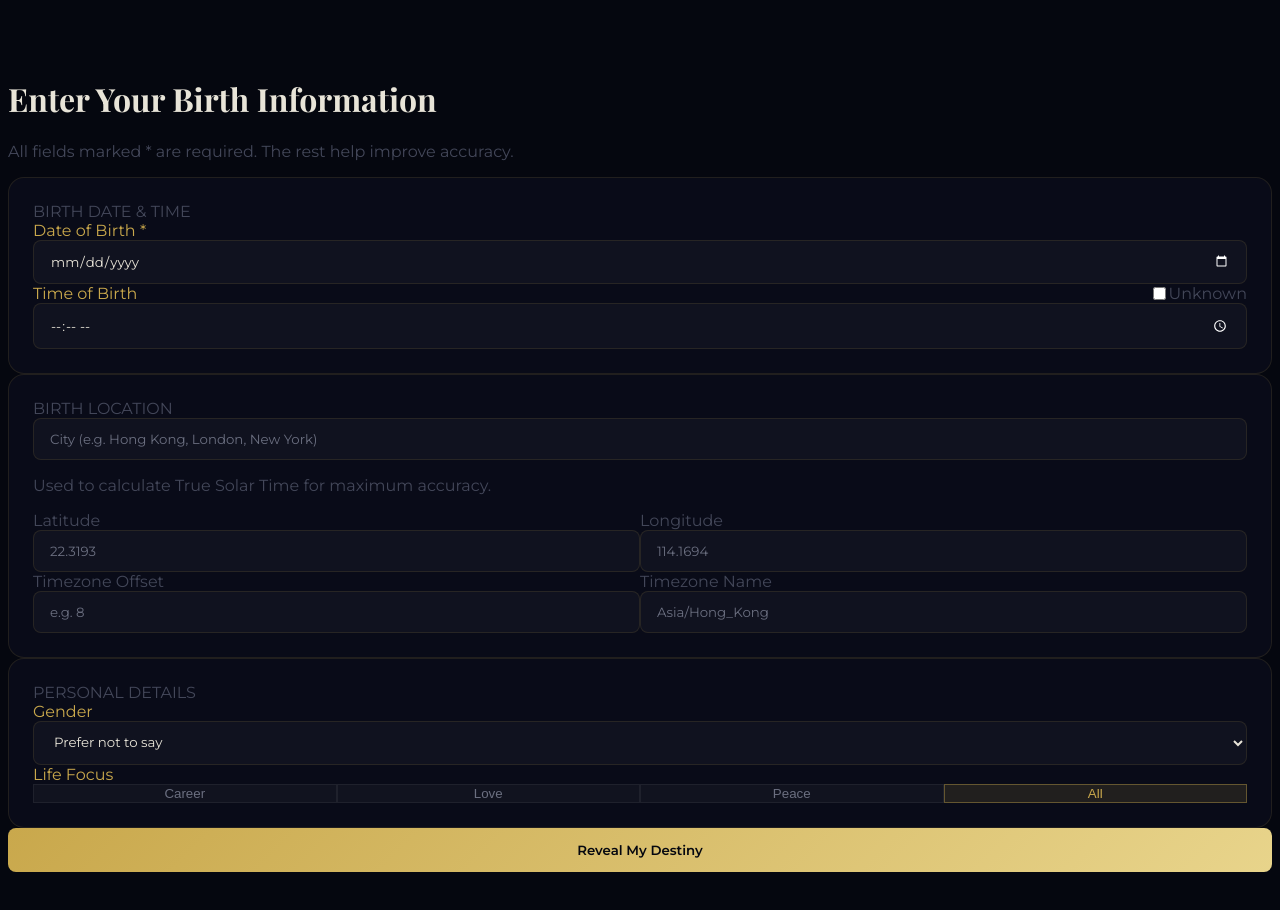
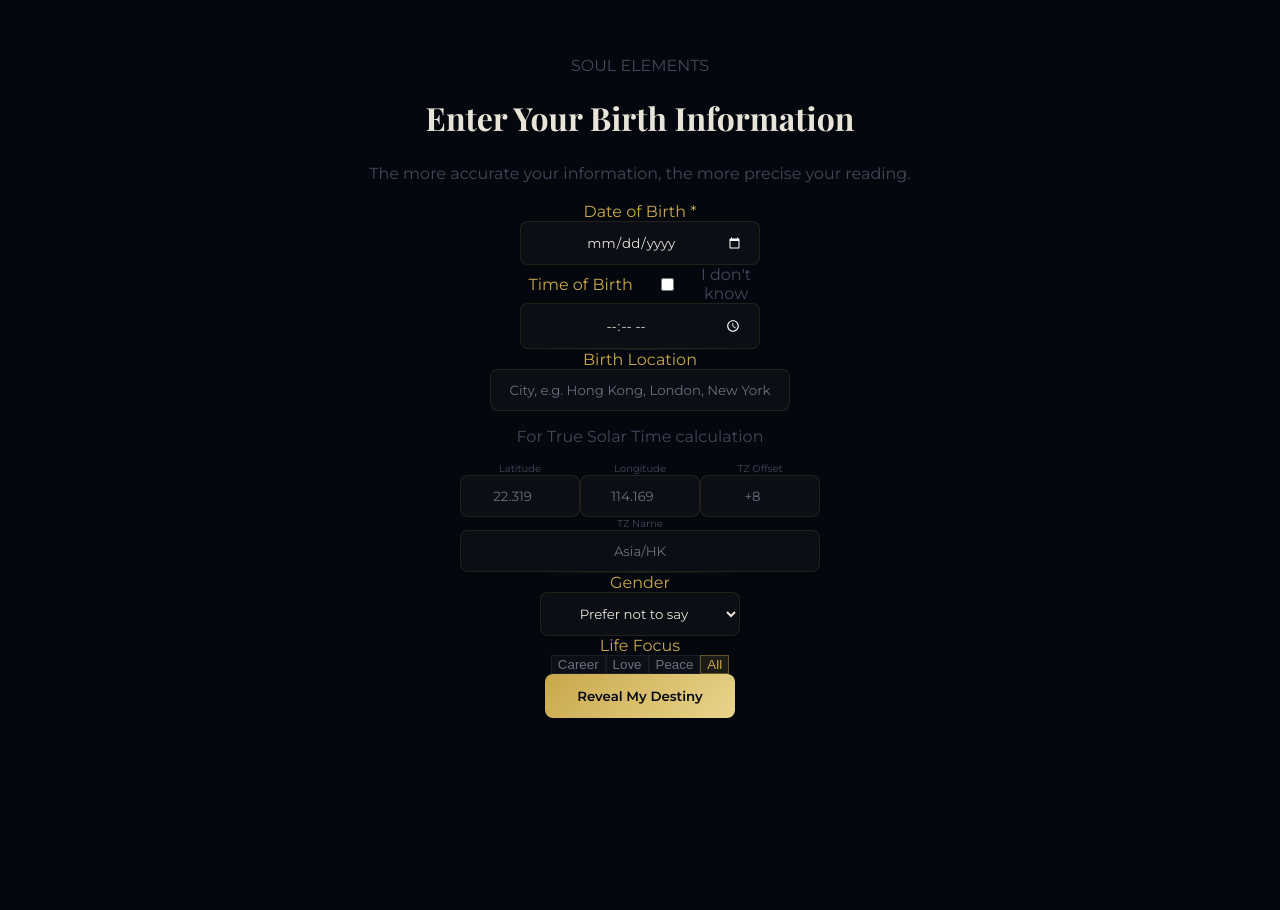
Before and after one commit to K3378/soul-elements, a Next.js app in the folder frontend/: page /input in a window 1280 px wide. Shown: the top 910 px of the page. After the commit the page ends 816 px from the top, so only its background shows below. Built offline with nearby package versions, Linux system fonts and the light colour scheme.

Commit message:
center input form like Dante style + coupons

```diff
--- a/frontend/src/app/input/page.js
+++ b/frontend/src/app/input/page.js
@@ -84,99 +84,88 @@ function InputForm() {
 
   return (
     <div className="min-h-screen flex flex-col items-center px-4" style={{ paddingTop: '6vh', paddingBottom: '8vh' }}>
-      <div className="w-full max-w-xl">
+      <div className="w-full max-w-md">
         {/* Header */}
-        <div className="mb-8">
-          <h1 className="text-2xl font-bold" style={{ fontFamily: "'Playfair Display', serif" }}>
+        <div className="text-center mb-8">
+          <div className="text-xs font-semibold uppercase tracking-widest mb-3" style={{ color: '#434759' }}>Soul Elements</div>
+          <h1 className="text-xl font-bold" style={{ fontFamily: "'Playfair Display', serif" }}>
             Enter Your Birth Information
           </h1>
-          <p className="text-xs mt-1" style={{ color: '#434759' }}>
-            All fields marked * are required. The rest help improve accuracy.
+          <p className="text-xs mt-2" style={{ color: '#434759', lineHeight: '1.6' }}>
+            The more accurate your information, the more precise your reading.
           </p>
         </div>
 
-        <form onSubmit={handleSubmit} className="space-y-4">
-          {/* Section: Birth Date & Time */}
-          <div className="card-glass p-6">
-            <div className="text-xs font-semibold uppercase tracking-wider mb-4" style={{ color: '#434759' }}>Birth Date &amp; Time</div>
-
-            <div className="space-y-3">
-              <div>
-                <label className="block text-xs mb-1" style={{ color: '#C9A84C' }}>Date of Birth *</label>
+        <form onSubmit={handleSubmit} className="space-y-5">
+          {/* Date of Birth */}
+          <div className="text-center">
+            <label className="block text-xs mb-2" style={{ color: '#C9A84C' }}>Date of Birth *</label>
             <input
               type="date" value={form.birthDate}
               onChange={(e) => handleChange('birthDate', e.target.value)}
               onBlur={() => handleBlur('birthDate')}
               required
-                  className={`w-full ${touched.birthDate && !isValidDate ? 'field-error' : ''}`}
-                  style={{ colorScheme: 'dark' }}
+              className={`w-full max-w-[240px] mx-auto ${touched.birthDate && !isValidDate ? 'field-error' : ''}`}
+              style={{ colorScheme: 'dark', textAlign: 'center' }}
             />
             {touched.birthDate && !isValidDate && (
-                  <p className="text-xs mt-1" style={{ color: 'rgba(255,80,80,0.8)' }}>Date of birth is required</p>
+              <p className="text-xs mt-1" style={{ color: 'rgba(255,80,80,0.8)' }}>Please select your date of birth</p>
             )}
           </div>
 
-              <div>
-                <div className="flex items-center justify-between mb-1">
+          {/* Time of Birth */}
+          <div className="text-center">
+            <div className="flex items-center justify-center gap-3 mb-2">
               <label className="text-xs" style={{ color: '#C9A84C' }}>Time of Birth</label>
               <label className="flex items-center gap-1.5 text-xs" style={{ color: '#434759', cursor: 'pointer' }}>
                 <input type="checkbox" checked={form.unknownTime} onChange={(e) => handleChange('unknownTime', e.target.checked)} />
-                    Unknown
+                I don&apos;t know
               </label>
             </div>
             {!form.unknownTime ? (
-                  <input type="time" value={form.birthTime} onChange={(e) => handleChange('birthTime', e.target.value)} className="w-full" style={{ colorScheme: 'dark' }} />
+              <input type="time" value={form.birthTime} onChange={(e) => handleChange('birthTime', e.target.value)} className="w-full max-w-[240px] mx-auto" style={{ colorScheme: 'dark', textAlign: 'center' }} />
             ) : (
-                  <div className="text-xs p-2 rounded" style={{ background: 'rgba(201,168,76,0.04)', border: '1px solid rgba(201,168,76,0.12)', color: '#434759' }}>
-                    Using 12:00 PM (noon) as default. Accuracy may be reduced.
+              <div className="text-xs p-3 rounded max-w-[300px] mx-auto" style={{ background: 'rgba(201,168,76,0.04)', border: '1px solid rgba(201,168,76,0.12)', color: '#434759' }}>
+                12:00 PM (noon) assumed. Accuracy may be reduced.
               </div>
             )}
           </div>
+
+          <div className="divider" style={{ margin: '0 auto', maxWidth: '200px' }}></div>
+
+          {/* Location */}
+          <div className="text-center">
+            <label className="block text-xs mb-2" style={{ color: '#C9A84C' }}>Birth Location</label>
+            <input type="text" placeholder="City, e.g. Hong Kong, London, New York" value={form.location} onChange={(e) => handleChange('location', e.target.value)} className="w-full max-w-[300px] mx-auto text-center" />
+            <p className="text-xs mt-1" style={{ color: '#434759' }}>For True Solar Time calculation</p>
+          </div>
+
+          {/* Lat / Lng / TZ in one row */}
+          <div className="flex items-center justify-center gap-2 flex-wrap max-w-[360px] mx-auto">
+            <div className="flex-1 min-w-[100px]">
+              <label className="block text-[10px] mb-1 text-center" style={{ color: '#434759' }}>Latitude</label>
+              <input type="number" step="any" placeholder="22.319" value={form.latitude} onChange={(e) => handleChange('latitude', e.target.value)} className="w-full text-xs text-center" />
+            </div>
+            <div className="flex-1 min-w-[100px]">
+              <label className="block text-[10px] mb-1 text-center" style={{ color: '#434759' }}>Longitude</label>
+              <input type="number" step="any" placeholder="114.169" value={form.longitude} onChange={(e) => handleChange('longitude', e.target.value)} className="w-full text-xs text-center" />
+            </div>
+            <div className="flex-1 min-w-[100px]">
+              <label className="block text-[10px] mb-1 text-center" style={{ color: '#434759' }}>TZ Offset</label>
+              <input type="number" step="any" placeholder="+8" value={form.timezoneOffset} onChange={(e) => handleChange('timezoneOffset', e.target.value)} className="w-full text-xs text-center" />
+            </div>
+            <div className="flex-1 min-w-[100px]">
+              <label className="block text-[10px] mb-1 text-center" style={{ color: '#434759' }}>TZ Name</label>
+              <input type="text" placeholder="Asia/HK" value={form.timezone} onChange={(e) => handleChange('timezone', e.target.value)} className="w-full text-xs text-center" />
             </div>
           </div>
 
-          {/* Section: Location */}
-          <div className="card-glass p-6">
-            <div className="text-xs font-semibold uppercase tracking-wider mb-4" style={{ color: '#434759' }}>Birth Location</div>
+          <div className="divider" style={{ margin: '0 auto', maxWidth: '200px' }}></div>
 
-            <div className="space-y-3">
-              <div>
-                <input type="text" placeholder="City (e.g. Hong Kong, London, New York)" value={form.location} onChange={(e) => handleChange('location', e.target.value)} className="w-full" />
-                <p className="text-xs mt-1" style={{ color: '#434759' }}>Used to calculate True Solar Time for maximum accuracy.</p>
-              </div>
-
-              <div className="grid grid-cols-2 gap-3">
-                <div>
-                  <label className="block text-xs mb-1" style={{ color: '#434759' }}>Latitude</label>
-                  <input type="number" step="any" placeholder="22.3193" value={form.latitude} onChange={(e) => handleChange('latitude', e.target.value)} className="w-full text-sm" />
-                </div>
-                <div>
-                  <label className="block text-xs mb-1" style={{ color: '#434759' }}>Longitude</label>
-                  <input type="number" step="any" placeholder="114.1694" value={form.longitude} onChange={(e) => handleChange('longitude', e.target.value)} className="w-full text-sm" />
-                </div>
-              </div>
-
-              <div className="grid grid-cols-2 gap-3">
-                <div>
-                  <label className="block text-xs mb-1" style={{ color: '#434759' }}>Timezone Offset</label>
-                  <input type="number" step="any" placeholder="e.g. 8" value={form.timezoneOffset} onChange={(e) => handleChange('timezoneOffset', e.target.value)} className="w-full text-sm" />
-                </div>
-                <div>
-                  <label className="block text-xs mb-1" style={{ color: '#434759' }}>Timezone Name</label>
-                  <input type="text" placeholder="Asia/Hong_Kong" value={form.timezone} onChange={(e) => handleChange('timezone', e.target.value)} className="w-full text-sm" />
-                </div>
-              </div>
-            </div>
-          </div>
-
-          {/* Section: Personal Info */}
-          <div className="card-glass p-6">
-            <div className="text-xs font-semibold uppercase tracking-wider mb-4" style={{ color: '#434759' }}>Personal Details</div>
-
-            <div className="space-y-3">
-              <div>
-                <label className="block text-xs mb-1" style={{ color: '#C9A84C' }}>Gender</label>
-                <select value={form.gender} onChange={(e) => handleChange('gender', e.target.value)} className="w-full">
+          {/* Gender */}
+          <div className="text-center">
+            <label className="block text-xs mb-2" style={{ color: '#C9A84C' }}>Gender</label>
+            <select value={form.gender} onChange={(e) => handleChange('gender', e.target.value)} className="w-full max-w-[200px] mx-auto text-center">
               <option value="">Prefer not to say</option>
               <option value="male">Male</option>
               <option value="female">Female</option>
@@ -184,9 +173,10 @@ function InputForm() {
             </select>
           </div>
 
-              <div>
-                <label className="block text-xs mb-1" style={{ color: '#C9A84C' }}>Life Focus</label>
-                <div className="grid grid-cols-4 gap-2">
+          {/* Life Focus */}
+          <div className="text-center">
+            <label className="block text-xs mb-2" style={{ color: '#C9A84C' }}>Life Focus</label>
+            <div className="flex items-center justify-center gap-2">
               {[
                 { value: 'career', label: 'Career' },
                 { value: 'love', label: 'Love' },
@@ -194,32 +184,32 @@ function InputForm() {
                 { value: 'all', label: 'All' },
               ].map(opt => (
                 <button key={opt.value} type="button" onClick={() => handleChange('goal', opt.value)}
-                      className="p-2 rounded text-xs text-center transition-all"
+                  className="px-4 py-2 rounded text-xs transition-all"
                   style={{ background: form.goal === opt.value ? 'rgba(201, 168, 76, 0.12)' : 'rgba(255,255,255,0.03)', border: form.goal === opt.value ? '1px solid rgba(201, 168, 76, 0.4)' : '1px solid rgba(255,255,255,0.06)', color: form.goal === opt.value ? '#C9A84C' : '#6B6F80' }}>
                   {opt.label}
                 </button>
               ))}
             </div>
           </div>
-            </div>
-          </div>
 
           {/* Error */}
           {error && (
-            <div className="p-3 rounded text-sm" style={{ background: 'rgba(255, 50, 50, 0.08)', border: '1px solid rgba(255, 50, 50, 0.2)', color: 'rgba(255,80,80,0.9)' }}>
+            <div className="p-3 rounded text-sm text-center max-w-[300px] mx-auto" style={{ background: 'rgba(255, 50, 50, 0.08)', border: '1px solid rgba(255, 50, 50, 0.2)', color: 'rgba(255,80,80,0.9)' }}>
               {error}
             </div>
           )}
 
           {/* Submit */}
-          <button type="submit" disabled={loading} className="btn-gold w-full py-3 mt-2">
+          <div className="text-center pt-2">
+            <button type="submit" disabled={loading} className="btn-gold px-8 py-3">
               {loading ? (
                 <span className="flex items-center justify-center gap-2">
                   <span className="spinner"></span>
-                Reading the cosmos...
+                  Reading...
                 </span>
               ) : 'Reveal My Destiny'}
             </button>
+          </div>
         </form>
       </div>
     </div>
```
Lines whose indentation alone changed are shown as unchanged.
